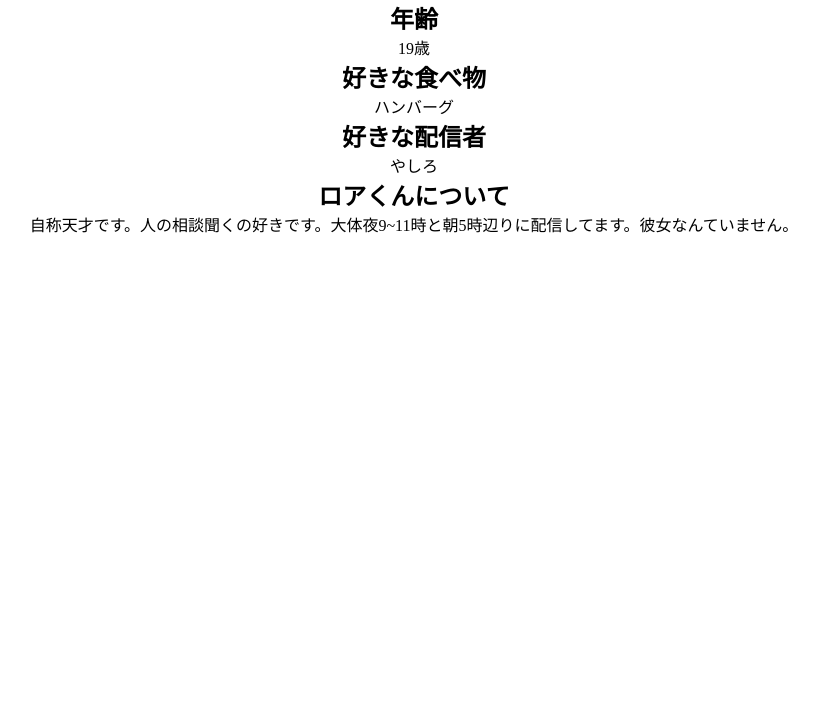
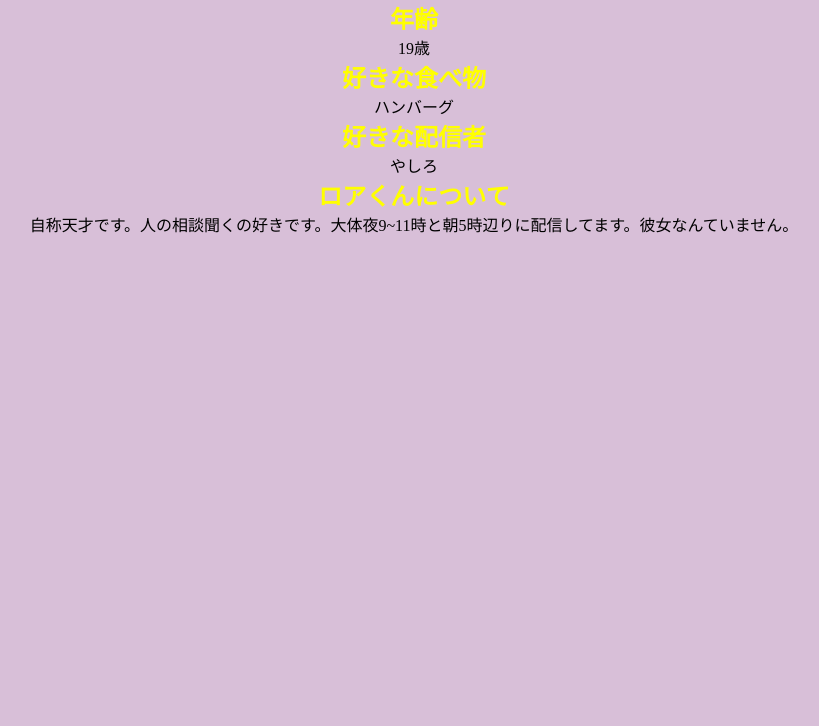
Before and after one commit to kyabetukun/kyabetukun.github.io, a plain HTML site: page index.html in a window 1280 px wide. Shown: the part 74-800 px from the top of the page, without its empty margins (226-1045 px from the left). Drawn offline with Linux system fonts and the light colour scheme.

Commit message:
色の変更

```diff
--- a/index.html
+++ b/index.html
@@ -12,13 +12,13 @@
       <h1><a>ロアくんの自己紹介</a></h1>
     </header>
     <div class="selfintroduction">
-      <h2>年齢</h2>
+      <h2 class="title">年齢</h2>
       <p>19歳</p>
-      <h2>好きな食べ物</h2>
+      <h2 class="title">好きな食べ物</h2>
       <p>ハンバーグ</p>
-      <h2>好きな配信者</h2>
+      <h2 class="title">好きな配信者</h2>
       <p>やしろ</p>
-      <h2>ロアくんについて</h2>
+      <h2 class="title">ロアくんについて</h2>
       <p>自称天才です。人の相談聞くの好きです。大体夜9~11時と朝5時辺りに配信してます。彼女なんていません。</p>
     </div>
   </body>
--- a/style.css
+++ b/style.css
@@ -1,5 +1,6 @@
 * {
   margin:0; padding:0;
+  background-color: thistle;
 }
 
 header {
@@ -10,11 +11,16 @@ header {
   text-align: center;
 }
 
-.selfintroduction {
-  text-align: center;
-}
 
 header {
   text-align: center;
   color:blue;
 }
+
+.selfintroduction {
+  text-align: center;
+}
+
+.title{
+  color: yellow;
+}
```
